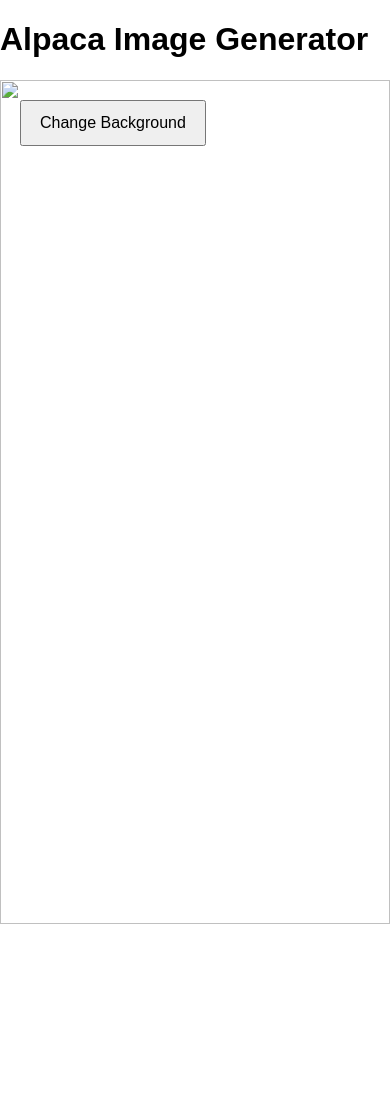
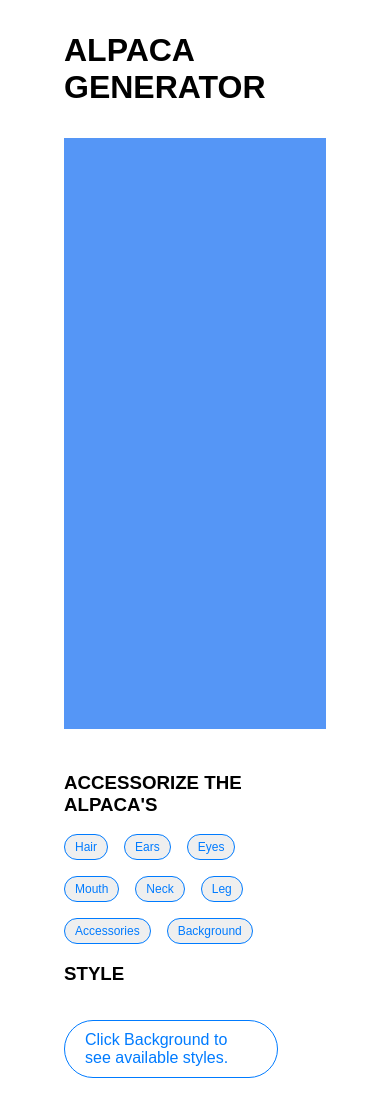
Before and after one commit to EndriasEshetu/alpaca-image-generator, a plain HTML site: page index.html in a window 390 px wide. Before the commit the page ends 924 px from the top, so only its background shows below. Drawn offline with Linux system fonts and the light colour scheme.

Commit message:
Enhance alpaca generator UI with accessory options and background styles

```diff
--- a/index.html
+++ b/index.html
@@ -7,11 +7,29 @@
     <link rel="stylesheet" href="style.css" />
   </head>
   <body>
-    <h1>Alpaca Image Generator</h1>
+    <h1>ALPACA GENERATOR</h1>
+    <div class="container">
+      <div id="alpaca">
+        <img id="background" src="assets/backgrounds/blue50.png" />
+      </div>
 
-    <div id="alpaca">
-      <img id="background" src="assets/background/background1.jpg" />
-      <button onclick="changeBackground()">Change Background</button>
+      <div id="controls">
+        <h3>ACCESSORIZE THE ALPACA'S</h3>
+        <div class="accessories">
+          <button onclick="changeHair()">Hair</button>
+          <button onclick="changeEars()">Ears</button>
+          <button onclick="changeEyes()">Eyes</button>
+          <button onclick="changeMouth()">Mouth</button>
+          <button onclick="changeNeck()">Neck</button>
+          <button onclick="changeLeg()">Leg</button>
+          <button onclick="changeAccessories()">Accessories</button>
+          <button onclick="changeBackground()">Background</button>
+        </div>
+        <h3>STYLE</h3>
+        <div id="style" class="style">
+          <p>Click Background to see available styles.</p>
+        </div>
+      </div>
     </div>
 
     <script src="script.js"></script>
--- a/script.js
+++ b/script.js
@@ -1,12 +1,73 @@
+const backgrounds = [
+  "assets/backgrounds/blue50.png",
+  "assets/backgrounds/blue60.png",
+  "assets/backgrounds/blue70.png",
+  "assets/backgrounds/darkblue30.png",
+  "assets/backgrounds/darkblue50.png",
+  "assets/backgrounds/darkblue70.png",
+  "assets/backgrounds/green50.png",
+  "assets/backgrounds/green60.png",
+  "assets/backgrounds/green70.png",
+  "assets/backgrounds/grey40.png",
+  "assets/backgrounds/grey70.png",
+  "assets/backgrounds/grey80.png",
+  "assets/backgrounds/red50.png",
+  "assets/backgrounds/red60.png",
+  "assets/backgrounds/red70.png",
+  "assets/backgrounds/yellow50.png",
+  "assets/backgrounds/yellow60.png",
+  "assets/backgrounds/yellow70.png",
+];
+
+function setActiveButton(sectionElement, clickedButton) {
+  const buttons = sectionElement.querySelectorAll("button");
+  buttons.forEach((button) => button.classList.remove("is-active"));
+  clickedButton.classList.add("is-active");
+}
+
+function registerSectionActiveState(sectionSelector) {
+  const section = document.querySelector(sectionSelector);
+  if (!section) {
+    return;
+  }
+
+  section.addEventListener("click", (event) => {
+    const clickedButton = event.target.closest("button");
+    if (!clickedButton || !section.contains(clickedButton)) {
+      return;
+    }
+
+    setActiveButton(section, clickedButton);
+  });
+}
+
+function setBackground(path) {
+  const backgroundImage = document.getElementById("background");
+  if (!backgroundImage) {
+    return;
+  }
+
+  backgroundImage.setAttribute("src", path);
+}
+
 function changeBackground() {
-  const backgrounds = [
-    "assets/background/background1.jpg",
-    "assets/background/background2.png",
-    "assets/background/background3.png",
-  ];
-  const background = document.getElementById("background");
-  const currentSrc = background.getAttribute("src");
-  const currentIndex = backgrounds.indexOf(currentSrc);
-  const nextIndex = (currentIndex + 1) % backgrounds.length;
-  background.setAttribute("src", backgrounds[nextIndex]);
+  const styleContainer = document.getElementById("style");
+  if (!styleContainer) {
+    return;
+  }
+
+  styleContainer.innerHTML = "";
+
+  backgrounds.forEach((path) => {
+    const button = document.createElement("button");
+    button.type = "button";
+    button.textContent = path.split("/").pop().replace(".png", "");
+    button.onclick = function () {
+      setBackground(path);
+    };
+    styleContainer.appendChild(button);
+  });
 }
+
+registerSectionActiveState(".accessories");
+registerSectionActiveState("#style");
--- a/style.css
+++ b/style.css
@@ -2,27 +2,65 @@ body {
   margin: 0;
   font-family: Arial, sans-serif;
 }
-
-#alpaca {
-  position: relative;
-  width: 100%;
-  min-height: 100vh;
+h1 {
+  margin: 2rem 4rem;
 }
 
+.container {
+  display: grid;
+  grid-template-columns: 1fr 1fr;
+  gap: 20px;
+  justify-content: center;
+  margin: auto 4rem;
+}
+#alpaca {
+  margin: 2rem;
+}
 #background {
-  position: absolute;
-  inset: 0;
   width: 100%;
-  height: 100%;
-  object-fit: cover;
-  z-index: 0;
+  height: 70vh;
+}
+#controls {
+  margin-right: 3rem;
+  margin-bottom: 2rem;
+}
+.accessories,
+.style {
+  display: flex;
+  flex-wrap: wrap;
+  gap: 1rem;
+  max-width: 400px;
 }
 
-#alpaca button {
-  position: relative;
-  z-index: 1;
-  margin: 20px;
-  padding: 12px 18px;
+button,
+p {
+  padding: 10px 20px;
   font-size: 16px;
   cursor: pointer;
+  background-color: primary;
+  color: #007bff;
+  border: 1px solid #007bff;
+  border-radius: 4rem;
 }
+
+button.is-active {
+  background-color: #007bff;
+  color: white;
+}
+
+@media (max-width: 768px) {
+  button {
+    padding: 5px 10px;
+    font-size: 12px;
+    border-radius: 2rem;
+  }
+
+  .container {
+    display: flex;
+    flex-direction: column;
+    align-items: flex-start;
+  }
+  #alpaca {
+    margin: 0;
+  }
+}
```
